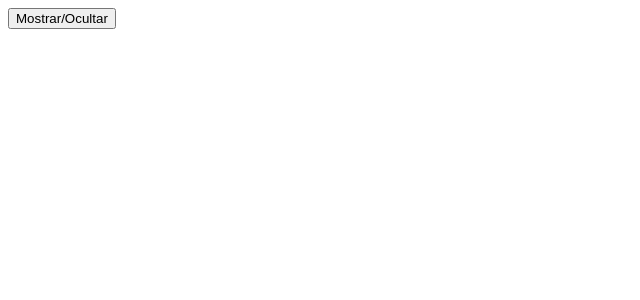
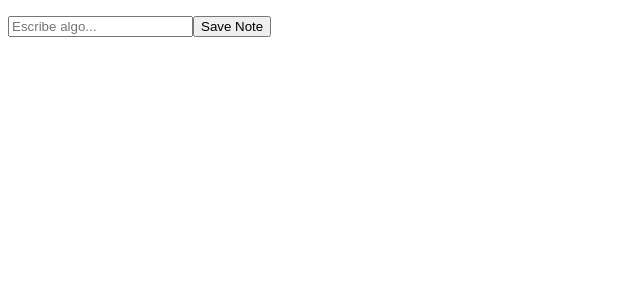
Before and after one commit to Pancratzia/Vue-Projects, a Vue app in the folder transitions-project/: page / in a window 1280 px wide. Shown: the top 300 px of the page, without its empty margins (0-640 px from the left). Built offline with nearby package versions, Linux system fonts and the light colour scheme.

Commit message:
Aplicando transition groups

```diff
--- a/transitions-project/src/App.vue
+++ b/transitions-project/src/App.vue
@@ -1,28 +1,43 @@
 <template>
 
-  <button @click="show = !show">Mostrar/Ocultar</button>
-  <Transition>
-    <h1 v-if="show">Hello World</h1>
-  </Transition>
+  <ul>
+    <TransitionGroup name="list" tag="ul">
+      <li v-for="note in notes" :key="note">{{ note }}</li>
+    </TransitionGroup>
+  </ul>
+
+  <input v-model="note" type="text" placeholder="Escribe algo...">
+  <button @click="handleNote">Save Note</button>
+
 </template>
 
 
 <script lang="ts" setup>
- import {ref} from 'vue';
 
- const show = ref(false);
+import { ref, Ref } from 'vue';
+
+const notes: Ref<string[]> = ref([]);
+const note: Ref<string> = ref<string>('');
+
+const handleNote = (): void => {
+  notes.value.push(note.value);
+  note.value = '';
+}
 
 </script>
 
 
 <style scoped>
 
-.v-enter-active, .v-leave-active{
-  transition: opacity 1s ease;
+.list-enter-active,
+.list-leave-active {
+  transition: all 0.5s ease;
 }
 
-.v-enter-from, .v-leave-to {
+.list-enter-from,
+.list-leave-to {
   opacity: 0;
+  transform: translateX(30px);
 }
 
 </style>
```
